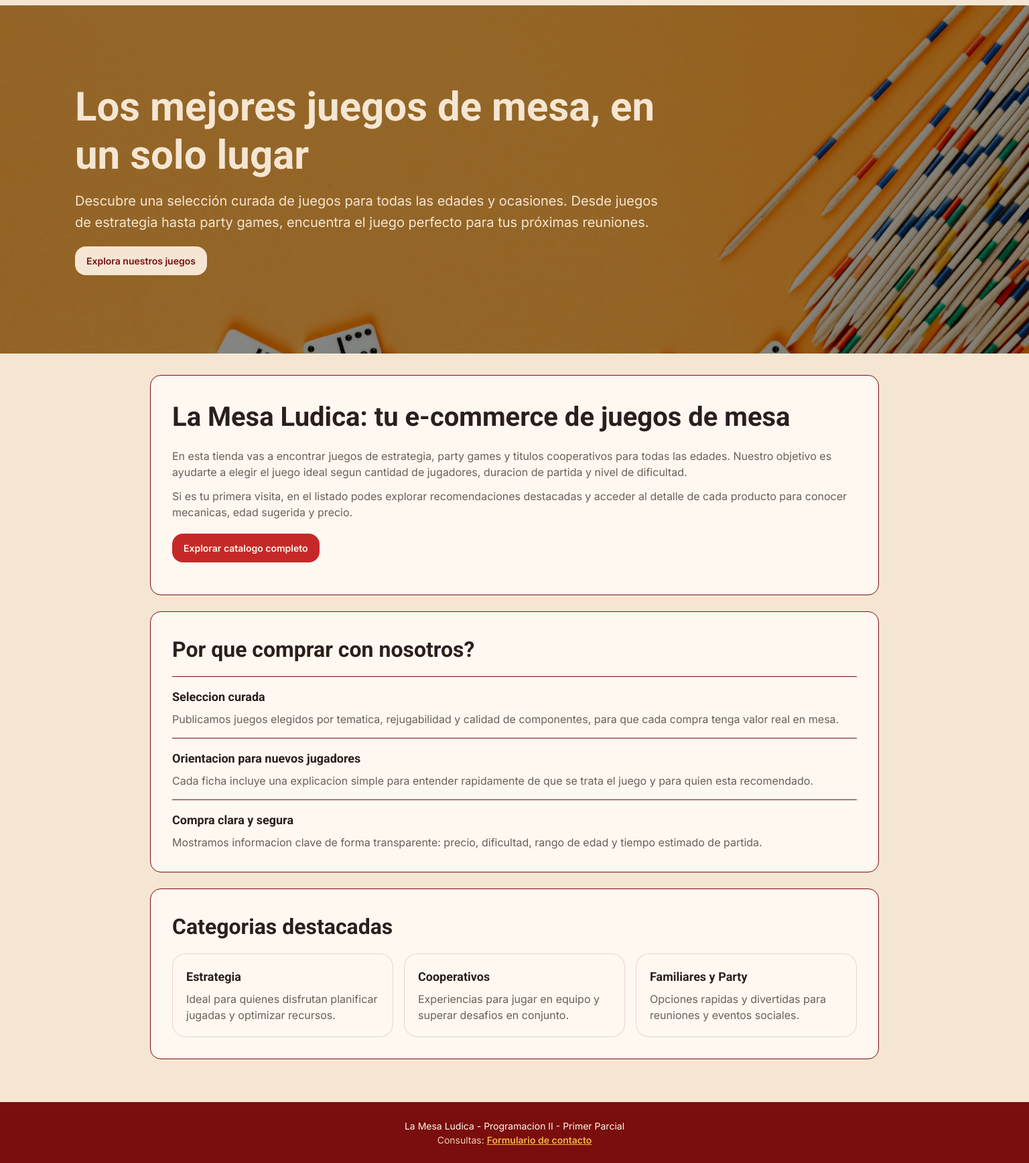
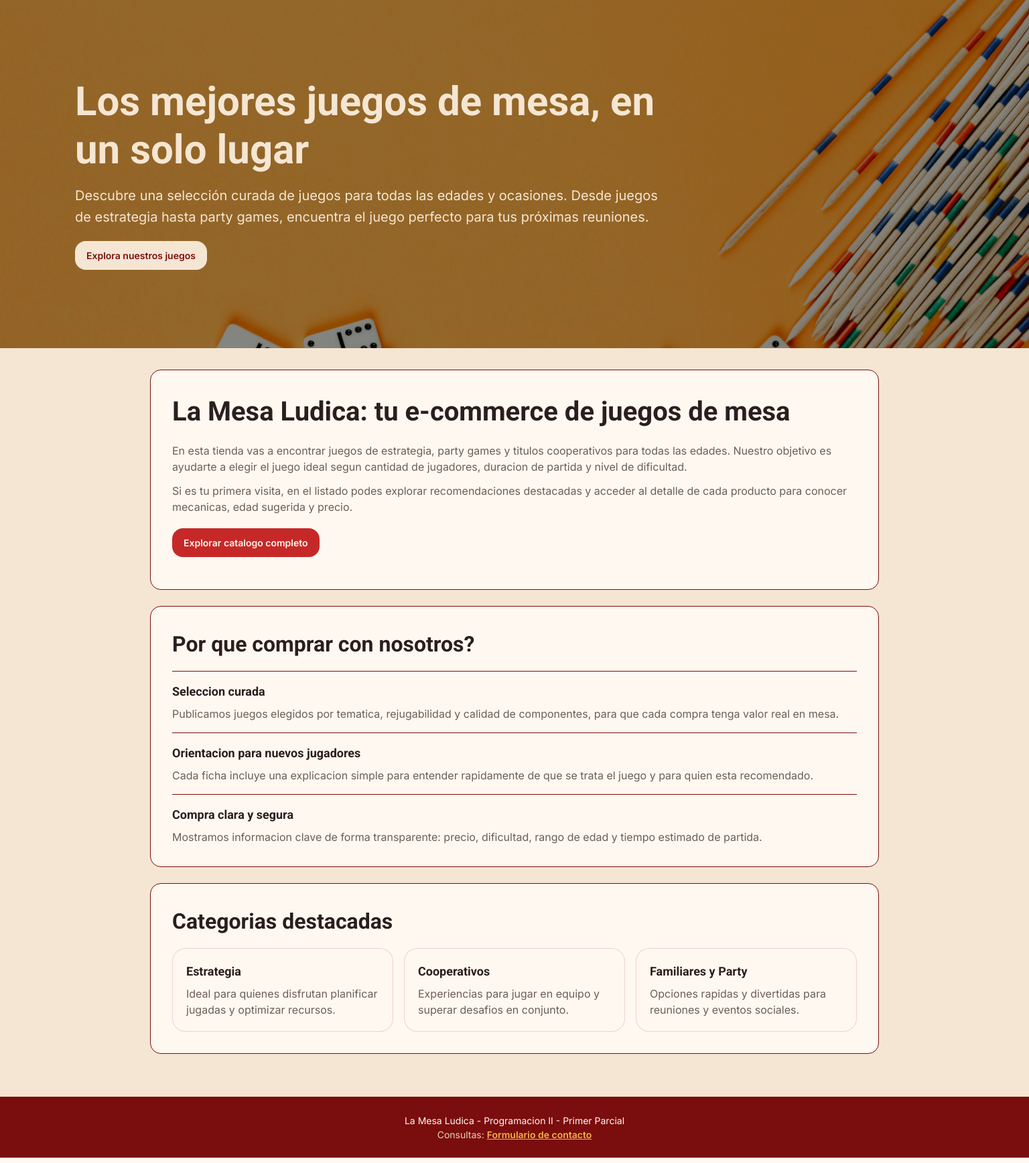
Before and after one commit to Galleee2002/PHP-E-Commerce, a PHP site: page / in a window 1536 px wide. Shown: the part 65-1802 px from the top of the page at 67% size. Run offline with PHP 8.4, Linux system fonts and the light colour scheme.

Commit message:
-Correción de medidas responsive

```diff
--- a/css/base.css
+++ b/css/base.css
@@ -20,6 +20,7 @@
     --radius-2xl: 16px;
     --max-content: 1152px;
     --space-header-y: 20px;
+    --space-main: 1rem;
 }
 
 *,
@@ -85,7 +86,7 @@ h6,
     width: 100%;
 }
 
-@media (min-width: 640px) {
+@media (min-width: 768px) {
     .site-nav {
         flex-direction: row;
         align-items: center;
@@ -131,7 +132,7 @@ h6,
     padding: 0;
 }
 
-@media (min-width: 640px) {
+@media (min-width: 768px) {
     .nav-list {
         flex-direction: row;
         gap: 0.25rem;
@@ -179,7 +180,7 @@ h6,
     align-self: stretch;
 }
 
-@media (min-width: 640px) {
+@media (min-width: 768px) {
     .search-form {
         flex-direction: row;
         gap: 0.5rem;
@@ -231,12 +232,12 @@ h6,
     margin: 0 auto;
     width: 100%;
     max-width: var(--max-content);
-    padding: 1rem;
+    padding: var(--space-main);
 }
 
 @media (min-width: 768px) {
-    .site-main {
-        padding: 1.5rem;
+    :root {
+        --space-main: 1.5rem;
     }
 }
 
@@ -268,10 +269,6 @@ h6,
 }
 
 @media (min-width: 768px) {
-    .site-main {
-        padding: 1.5rem;
-    }
-
     .site-footer {
         padding: 1.5rem;
     }
@@ -286,17 +283,14 @@ h6,
         gap: 0.5rem;
     }
 
-    .site-main {
-        padding: 1.5rem;
-    }
 }
 
 @media (min-width: 1440px) {
+    :root {
+        --space-main: 2rem;
+    }
+
     .site-nav {
         padding: 0.75rem 2rem;
     }
-
-    .site-main {
-        padding: 2rem;
-    }
 }
--- a/css/home.css
+++ b/css/home.css
@@ -5,7 +5,7 @@
     background-position: center;
     background-repeat: no-repeat;
     margin-bottom: 1.5rem;
-    margin-top: -1rem;
+    margin-top: calc(var(--space-main) * -1);
     margin-left: calc(50% - 50vw);
     margin-right: calc(50% - 50vw);
     display: flex;
@@ -37,7 +37,6 @@
         margin-left: calc(50% - 50vw);
         margin-right: calc(50% - 50vw);
         width: 100vw;
-        margin-top: -1.5rem;
     }
 }
 
```
